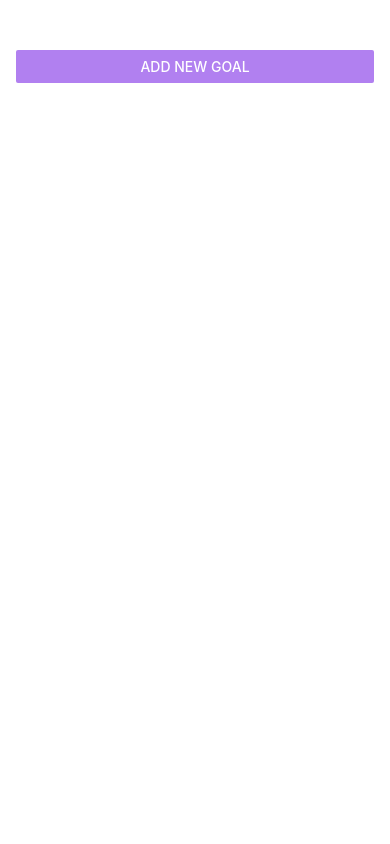
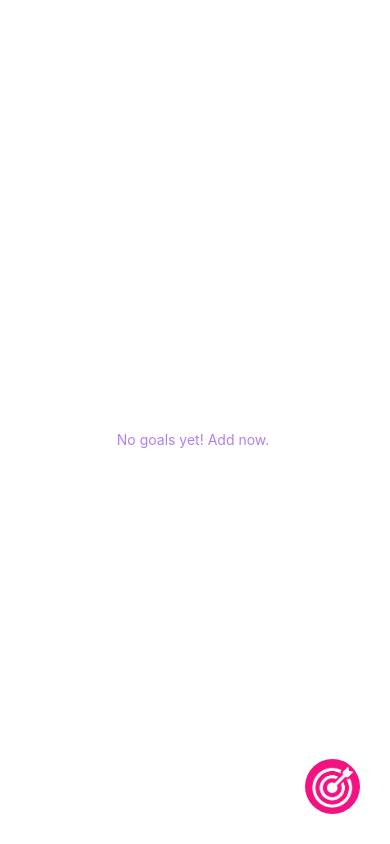
Before and after one commit to shakilahmedatik/mytodo, a React Native app: screen / in a window 390 px wide. Built offline with nearby package versions, Linux system fonts and the light colour scheme.

Commit message:
action button added

```diff
--- a/App.js
+++ b/App.js
@@ -1,6 +1,7 @@
 import { StatusBar } from 'expo-status-bar'
 import { useState } from 'react'
-import { StyleSheet, View, FlatList, Button } from 'react-native'
+import { StyleSheet, View, FlatList, Text } from 'react-native'
+import FloatingButton from './components/FloatingButton'
 import GoalInput from './components/GoalInput'
 import GoalItem from './components/GoalItem'
 
@@ -36,16 +37,12 @@ export default function App() {
     <>
       <StatusBar style='light' />
       <View style={styles.appContainer}>
-        <Button
-          title='Add New Goal'
-          color='#b180f0'
-          onPress={startAddGoalHandler}
-        />
         <GoalInput
           visible={modalIsVisible}
           onCancel={endAddGoalHandler}
           addInputHandler={addInputHandler}
         />
+        {courseGoals.length ? (
           <View style={styles.goalsContainer}>
             <FlatList
               data={courseGoals}
@@ -61,6 +58,12 @@ export default function App() {
               )}
             />
           </View>
+        ) : (
+          <View style={styles.emptyContainer}>
+            <Text style={styles.emptyText}>No goals yet! Add now. </Text>
+          </View>
+        )}
+        <FloatingButton startAddGoalHandler={startAddGoalHandler} />
       </View>
     </>
   )
@@ -72,8 +75,17 @@ const styles = StyleSheet.create({
     paddingTop: 50,
     paddingHorizontal: 16,
   },
-
   goalsContainer: {
     flex: 4,
+    marginTop: 30,
+  },
+  emptyContainer: {
+    flex: 1,
+    marginBottom: 16,
+    justifyContent: 'center',
+    alignItems: 'center',
+  },
+  emptyText: {
+    color: '#b180f0',
   },
 })
--- /dev/null
+++ b/components/FloatingButton.js
@@ -0,0 +1,42 @@
+import { StyleSheet, TouchableOpacity, Image } from 'react-native'
+import React from 'react'
+
+const FloatingButton = ({ startAddGoalHandler }) => {
+  return (
+    <TouchableOpacity
+      activeOpacity={0.7}
+      onPress={startAddGoalHandler}
+      style={styles.touchableOpacityStyle}
+    >
+      <Image
+        // FAB using TouchableOpacity with an image
+        // For online image
+        source={require('../assets/goal.png')}
+        // For local image
+        //source={require('./images/float-add-icon.png')}
+        style={styles.floatingButtonStyle}
+      />
+    </TouchableOpacity>
+  )
+}
+
+export default FloatingButton
+
+const styles = StyleSheet.create({
+  touchableOpacityStyle: {
+    position: 'absolute',
+    borderRadius: 30,
+    width: 55,
+    height: 55,
+    alignItems: 'center',
+    justifyContent: 'center',
+    right: 30,
+    bottom: 30,
+    backgroundColor: '#f31282',
+  },
+  floatingButtonStyle: {
+    resizeMode: 'contain',
+    width: 50,
+    height: 50,
+  },
+})
```
Lines whose indentation alone changed are shown as unchanged.
